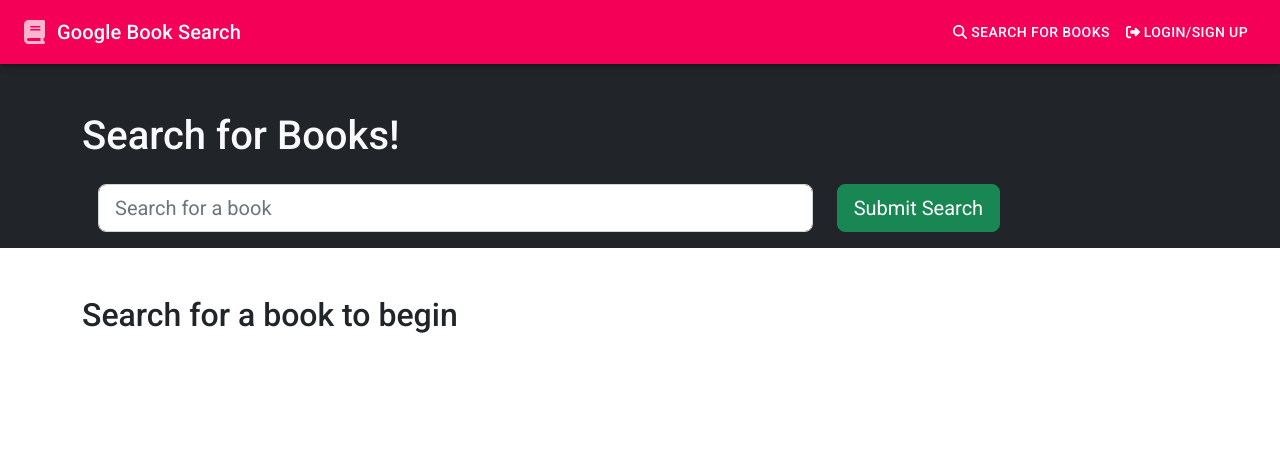
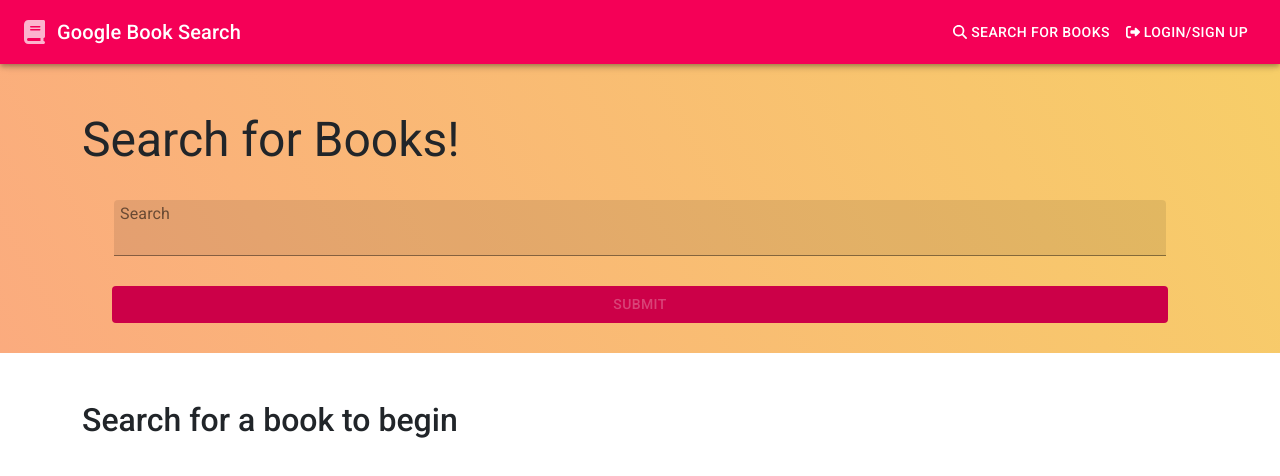
Before and after one commit to erin-m-keller/keller-book-search, a React (Create React App) app in the folder client/: page / in a window 1280 px wide. Shown: the top 476 px of the page. Built offline with nearby package versions, Linux system fonts and the light colour scheme; what apollo-cache-persist would draw is missing.

Commit message:
updated hero and search elements with material ui components

```diff
--- a/client/src/index.css
+++ b/client/src/index.css
@@ -55,6 +55,10 @@
   cursor: pointer;
 }
 
+.hero {
+  background-color: #FBAB7E;
+  background-image: linear-gradient(62deg, #FBAB7E 0%, #F7CE68 100%);
+}
 
 .navigation-link {
   display: inline-flex;
@@ -172,3 +176,20 @@
 .MuiFormControl-root {
   padding: 1em !important;
 }
+.MuiInputLabel-filled {
+  z-index: 1 !important;
+  transform: translate(22px, 6px) scale(1) !important;
+  pointer-events: none !important;
+}
+.MuiInputLabel-filled.MuiInputLabel-shrink {
+  z-index: 1 !important;
+  transform: translate(-30px, 10px) scale(0.75) !important;
+  pointer-events: none !important;
+}
+.MuiFormLabel-root.Mui-focused {
+  color: #000 !important;
+  font-weight: bold;
+}
+.MuiFilledInput-underline:after {
+  border-bottom: 2px solid #f50157 !important;
+}
--- a/client/src/pages/SearchBooks.js
+++ b/client/src/pages/SearchBooks.js
@@ -8,10 +8,24 @@
   Container,
   Col,
   Form,
-  Button,
   Card,
   Row
 } from 'react-bootstrap';
+
+import {
+  AppBar,
+  Box,
+  Button,
+  FormControl,
+  FormLabel,
+  IconButton,
+  Modal,
+  Tab,
+  Tabs,
+  Toolbar,
+  TextField,
+  Typography
+} from '@material-ui/core';
 
 const SearchBooks = () => {
   // initialize variables
@@ -98,10 +112,28 @@
 
   return (
     <>
-      <div className='text-light bg-dark pt-5'>
+      <div className='hero pt-5'>
         <Container>
-          <h1>Search for Books!</h1>
-          <Form onSubmit={handleFormSubmit}>
+          <Typography variant="h3">Search for Books!</Typography>
+          <FormControl>
+            <TextField
+              id='filled-basic'
+              label='Search'
+              variant='filled'
+              name='searchInput'
+              value={searchInput}
+              onChange={(e) => setSearchInput(e.target.value)}
+              type='text'
+              size='lg'
+              placeholder='Search for a book'
+            />
+            <Button onClick={handleFormSubmit} disabled={!searchInput}>
+              Submit
+            </Button>
+          </FormControl>
+
+
+          {/* <Form onSubmit={handleFormSubmit}>
             <Row>
               <Col xs={12} md={8}>
                 <Form.Control
@@ -119,7 +151,7 @@
                 </Button>
               </Col>
             </Row>
-          </Form>
+          </Form> */}
         </Container>
       </div>
 
```
